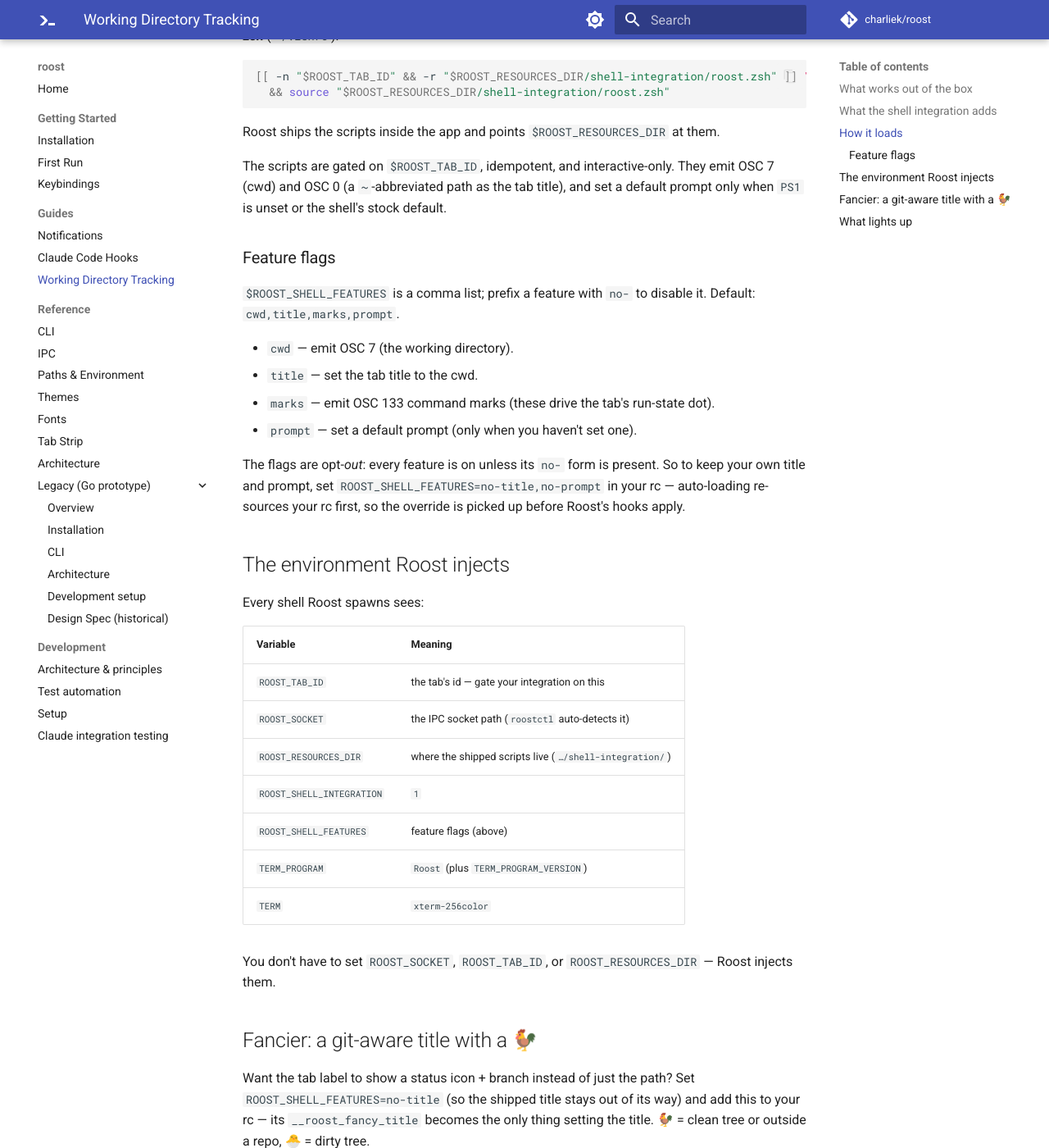
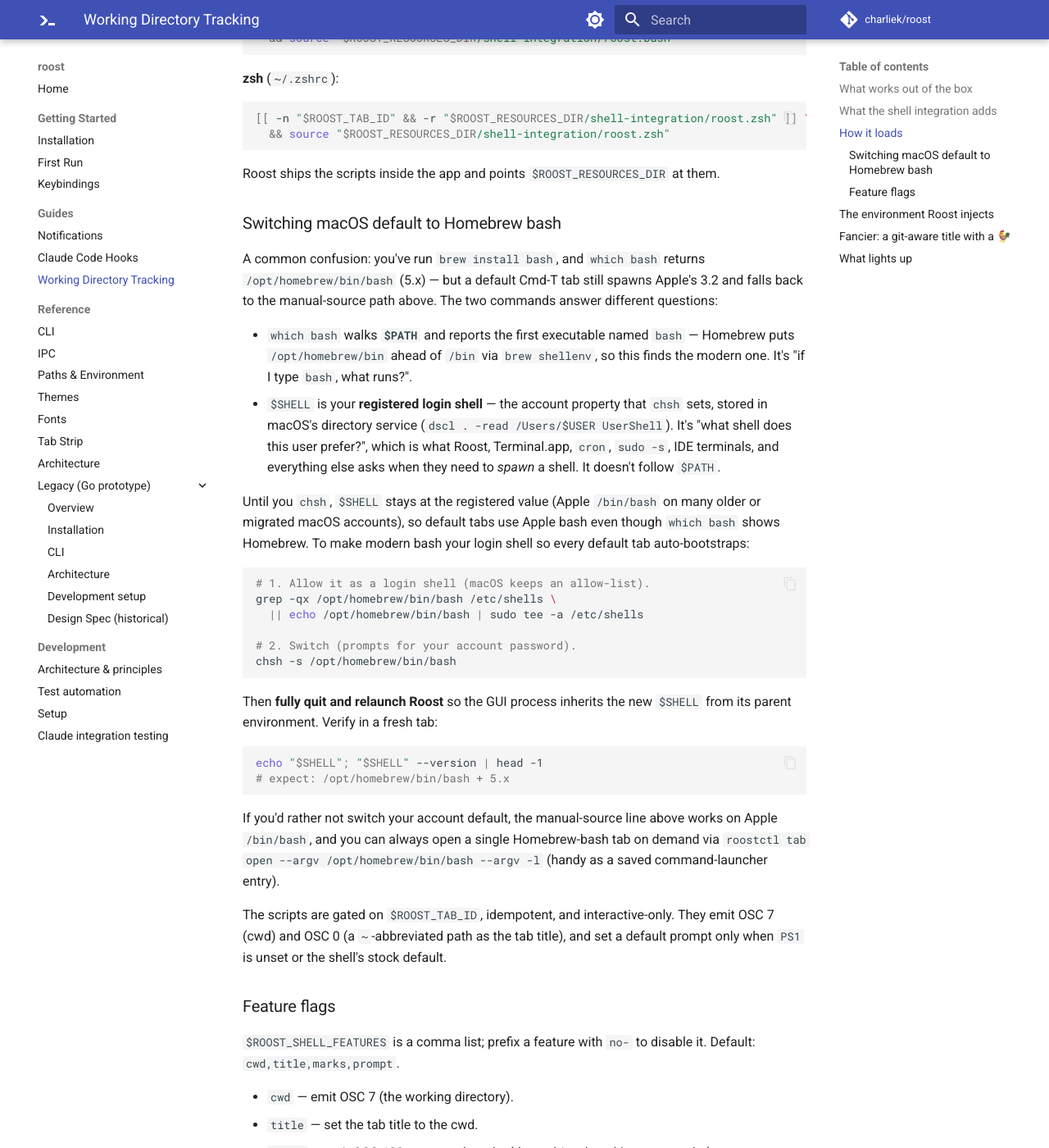
Before and after one commit to charliek/roost, an MkDocs documentation site: the page built from docs/guides/cwd-tracking.md, in a window 1280 px wide and 1400 px high, scrolled down 1464 px. Shown: the whole window at 82% size. Built offline with MkDocs 1.6.1 and Material for MkDocs 9.7.7, drawn with Linux system fonts in a browser that asks for light colours; comment, search, counter and statistics services are not loaded; some of the changed text lies outside the part shown.

Commit message:
docs(shell): explain $SHELL vs `which bash` + how to chsh to Homebrew bash (#138)
A common macOS snag after #132: `brew install bash` is installed and
`which bash` returns the modern 5.x path, but a default Cmd-T tab still
spawns Apple's `/bin/bash` 3.2 and falls back to the manual-source path.
The fix is `chsh` — Roost reads `$SHELL` (the registered login shell),
not `$PATH`.

Adds a "Switching macOS default to Homebrew bash" subsection to
cwd-tracking.md that distinguishes `which bash` (PATH lookup) from
`$SHELL` (account property, set by chsh) and walks through the
/etc/shells + chsh recipe + the Roost-restart step. Tweaks the Apple
3.2 bullet to point at it.

Co-authored-by: Claude Opus 4.7 (1M context) <noreply@anthropic.com>

````diff
--- a/docs/guides/cwd-tracking.md
+++ b/docs/guides/cwd-tracking.md
@@ -43,8 +43,10 @@ aliases, prompt, `PROMPT_COMMAND` hooks) load exactly as they do outside Roost.
 Two cases auto-loading can't reach, where you add one line to your rc instead:
 
 - **Apple's `/bin/bash` (3.2)** on macOS — its `ENV`/POSIX startup path is
-  patched out, so Roost can't inject. (Homebrew bash, or any bash ≥ 4.4, works
-  automatically.)
+  patched out, so Roost can't inject. Homebrew bash (or any bash ≥ 4.4) auto-loads,
+  but only when it's your **login shell**: Roost reads `$SHELL`, not `$PATH`. See
+  [Switching macOS default to Homebrew bash](#switching-macos-default-to-homebrew-bash)
+  below if `which bash` shows Homebrew but default tabs still spawn Apple's.
 - **zsh with a system `/etc/zshenv` that hard-sets `ZDOTDIR`** — it runs before
   Roost's shim and overrides it.
 
@@ -66,6 +68,49 @@ no-op outside Roost, and the script is idempotent if auto-loading already ran):
 ```
 
 Roost ships the scripts inside the app and points `$ROOST_RESOURCES_DIR` at them.
+
+### Switching macOS default to Homebrew bash
+
+A common confusion: you've run `brew install bash`, and `which bash` returns
+`/opt/homebrew/bin/bash` (5.x) — but a default Cmd-T tab still spawns Apple's
+3.2 and falls back to the manual-source path above. The two commands answer
+different questions:
+
+- `which bash` walks **`$PATH`** and reports the first executable named `bash`
+  — Homebrew puts `/opt/homebrew/bin` ahead of `/bin` via `brew shellenv`, so
+  this finds the modern one. It's "if I type `bash`, what runs?".
+- `$SHELL` is your **registered login shell** — the account property that
+  `chsh` sets, stored in macOS's directory service (`dscl . -read /Users/$USER
+  UserShell`). It's "what shell does this user prefer?", which is what Roost,
+  Terminal.app, `cron`, `sudo -s`, IDE terminals, and everything else asks when
+  they need to *spawn* a shell. It doesn't follow `$PATH`.
+
+Until you `chsh`, `$SHELL` stays at the registered value (Apple `/bin/bash` on
+many older or migrated macOS accounts), so default tabs use Apple bash even
+though `which bash` shows Homebrew. To make modern bash your login shell so
+every default tab auto-bootstraps:
+
+```bash
+# 1. Allow it as a login shell (macOS keeps an allow-list).
+grep -qx /opt/homebrew/bin/bash /etc/shells \
+  || echo /opt/homebrew/bin/bash | sudo tee -a /etc/shells
+
+# 2. Switch (prompts for your account password).
+chsh -s /opt/homebrew/bin/bash
+```
+
+Then **fully quit and relaunch Roost** so the GUI process inherits the new
+`$SHELL` from its parent environment. Verify in a fresh tab:
+
+```bash
+echo "$SHELL"; "$SHELL" --version | head -1
+# expect: /opt/homebrew/bin/bash + 5.x
+```
+
+If you'd rather not switch your account default, the manual-source line above
+works on Apple `/bin/bash`, and you can always open a single Homebrew-bash tab
+on demand via `roostctl tab open --argv /opt/homebrew/bin/bash --argv -l`
+(handy as a saved command-launcher entry).
 
 The scripts are gated on `$ROOST_TAB_ID`, idempotent, and interactive-only. They
 emit OSC 7 (cwd) and OSC 0 (a `~`-abbreviated path as the tab title), and set a
````
